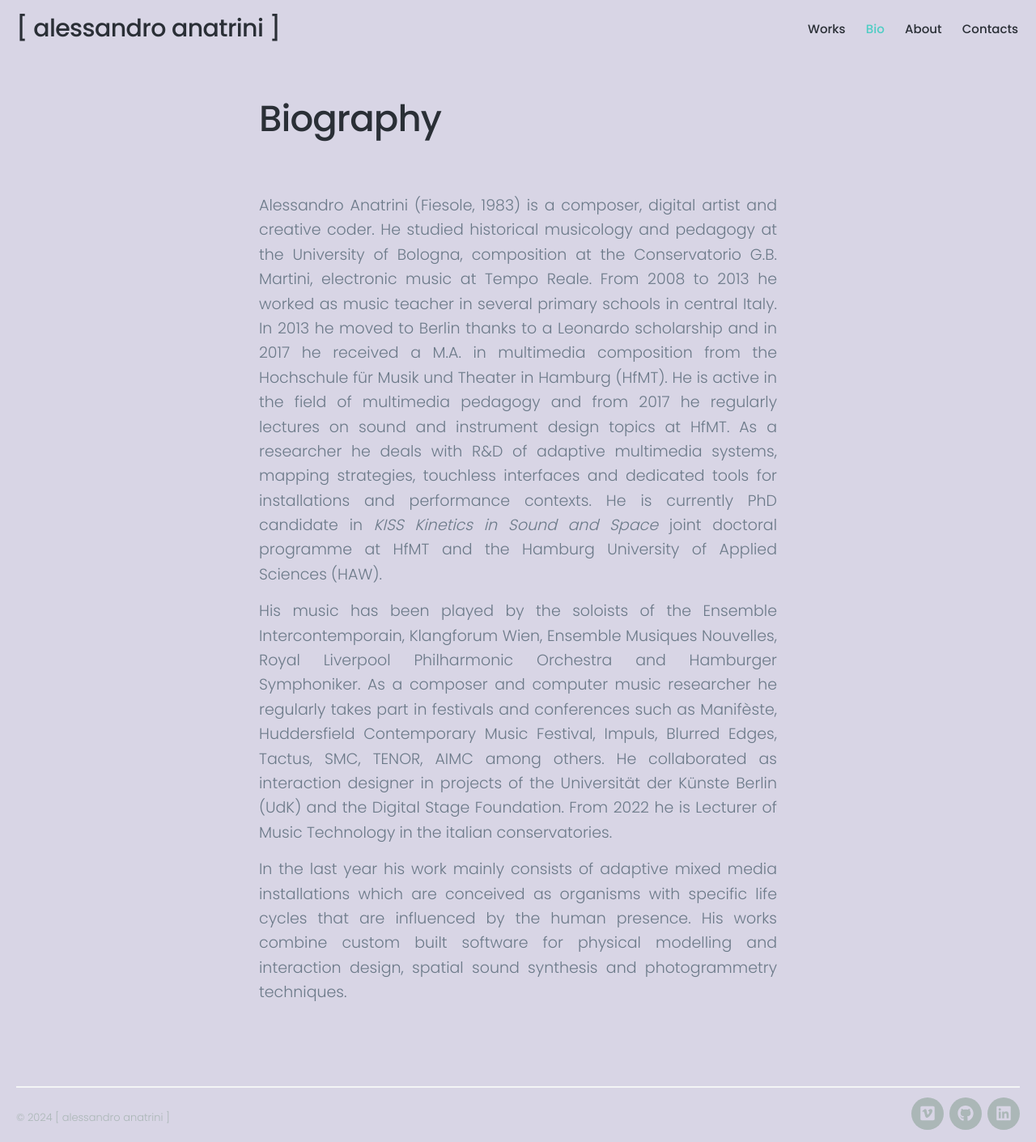
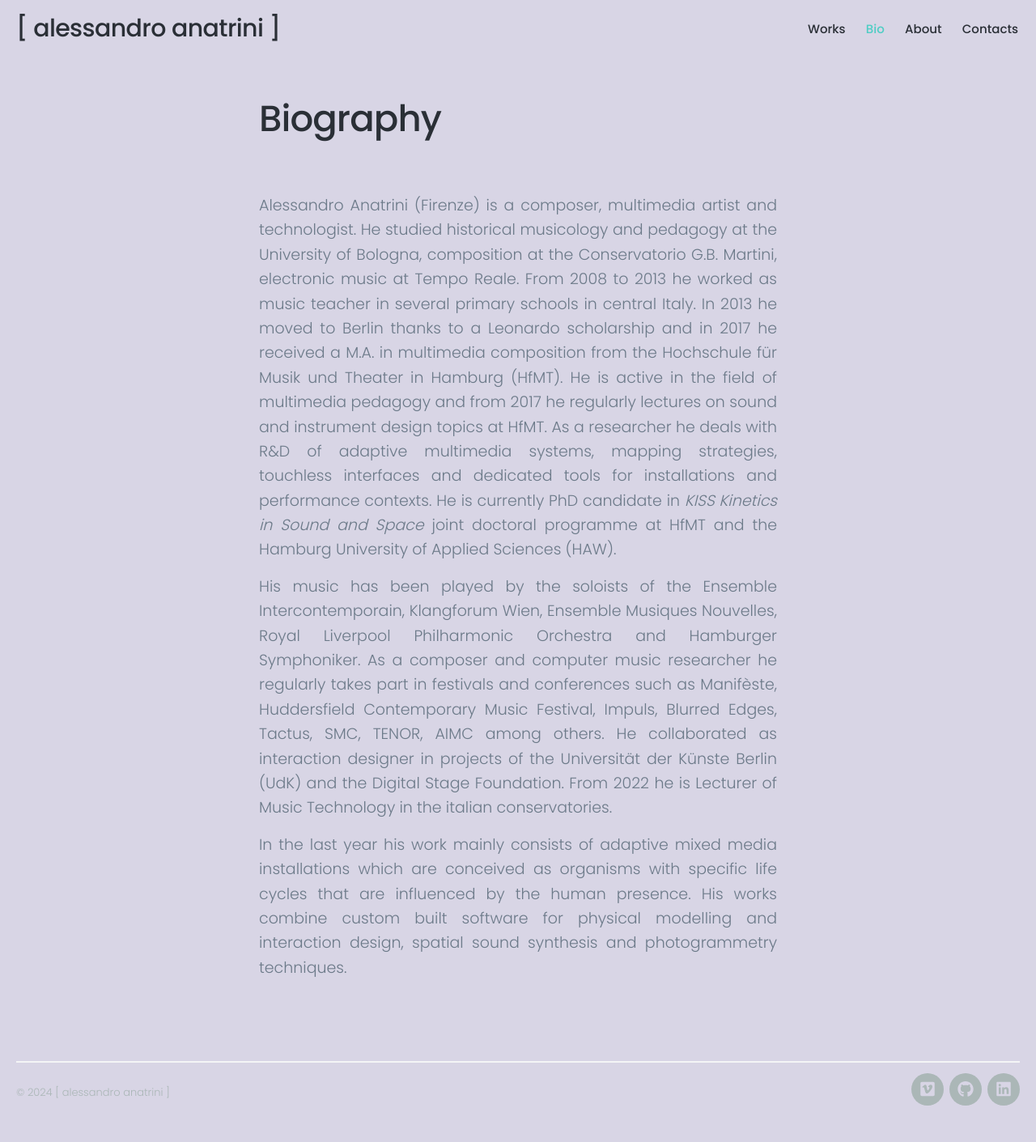
Before and after one commit to al-anatrini/al-anatrini.github.io, a Jekyll site: the page built from _pages/bio.md, in a window 1280 px wide. Shown: the whole page at 81% size. Built offline with Jekyll 4.4.1, drawn with Linux system fonts in a browser that asks for light colours; nearby versions of some CDN libraries; after the commit the page ends 1380 px from its top, so only the background shows below that.

Commit message:
update bio

```diff
--- a/_pages/bio.md
+++ b/_pages/bio.md
@@ -5,7 +5,7 @@ featured_image: ''
 ---
 
 
-Alessandro Anatrini (Fiesole, 1983) is a composer, digital artist and creative coder. He studied historical musicology and pedagogy at the University of Bologna, composition at the Conservatorio G.B. Martini, electronic music at Tempo Reale.
+Alessandro Anatrini (Firenze) is a composer, multimedia artist and technologist. He studied historical musicology and pedagogy at the University of Bologna, composition at the Conservatorio G.B. Martini, electronic music at Tempo Reale.
 From 2008 to 2013 he worked as music teacher in several primary schools in central Italy. In 2013 he moved to Berlin thanks to a Leonardo scholarship and in 2017 he received a M.A. in multimedia composition from the Hochschule für Musik und Theater in Hamburg (HfMT).
 He is active in the field of multimedia pedagogy and from 2017 he regularly lectures on sound and instrument design topics at HfMT. As a researcher he deals with R&D of adaptive multimedia systems, mapping strategies, touchless interfaces and dedicated tools for installations and performance contexts. He is currently PhD candidate in _KISS Kinetics in Sound and Space_ joint doctoral programme at HfMT and the Hamburg University of Applied Sciences (HAW).
 {: style="text-align: justify;"}
```
